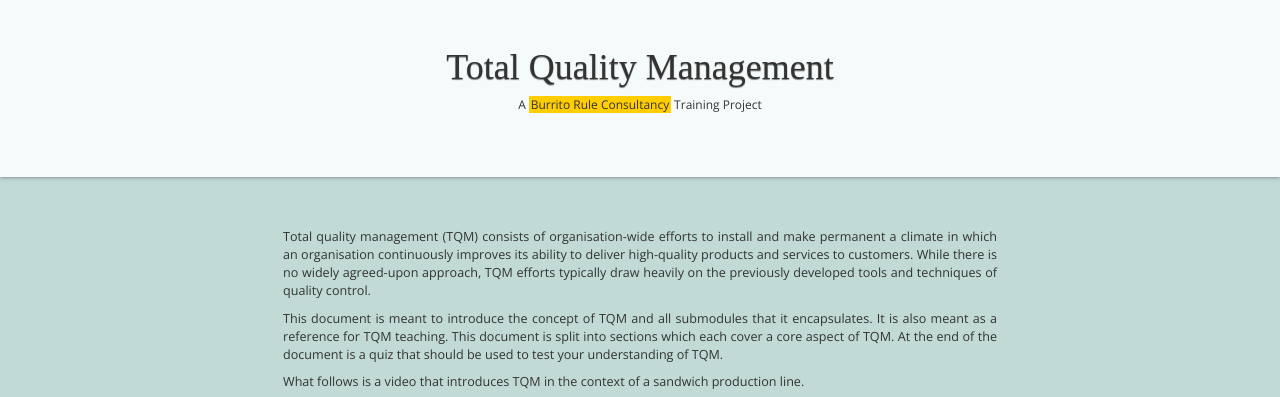
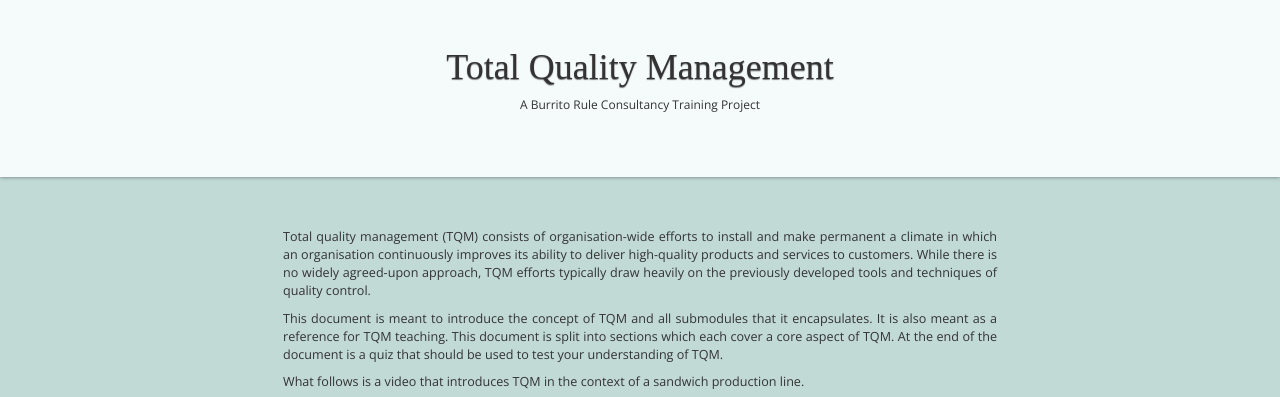
Before and after one commit to epdm/epdm.github.io, a plain HTML site: page index.html in a window 1280 px wide. Shown: the top 397 px of the page. Drawn offline with nearby package versions, Linux system fonts and the light colour scheme; a web font is replaced by a local one.

Commit message:
no yellow bit

```diff
--- a/index.html
+++ b/index.html
@@ -26,8 +26,7 @@
         <h1>Total Quality Management</h1>
         <div>
           <h6>
-            A <span class="highlight">Burrito Rule Consultancy</span> Training
-            Project
+            A Burrito Rule Consultancy Training Project
           </h6>
         </div>
       </div>
```
Also changed, not shown: 1 other file.
